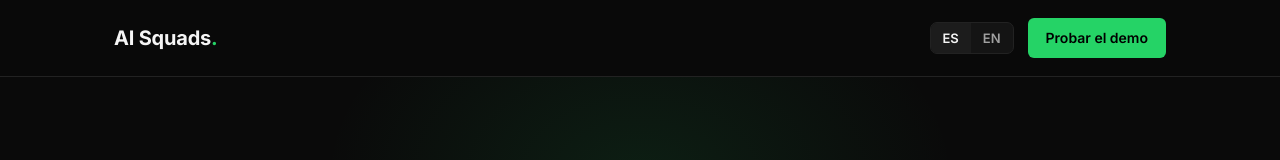
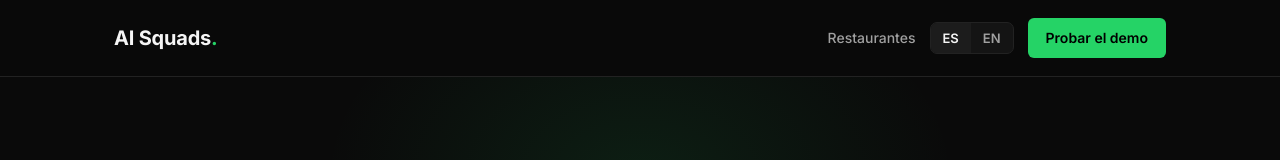
Before and after one commit to alexcomandari-spec/aisquads-site, a plain HTML site: page index.html in a window 1280 px wide. Shown: the top 160 px of the page. Drawn offline with Linux system fonts and the light colour scheme.

Commit message:
fix: add Restaurantes nav link + vercel.json cleanUrls (#5)
- Add visible Restaurantes link in homepage header nav (Colombian Spanish)
- Link uses /restaurantes (clean URL, no .html extension)
- Add vercel.json with cleanUrls:true so /restaurantes resolves (was 404)

Co-authored-by: Mia (AI Squads) <alex@aisquads.ai>

```diff
--- a/index.html
+++ b/index.html
@@ -715,6 +715,7 @@
     <nav>
       <a href="/" class="logo">AI Squads<span class="dot">.</span></a>
       <div class="nav-right">
+        <a href="/restaurantes" style="font-size:14px;font-weight:500;color:var(--muted);text-decoration:none;" data-i18n-es>Restaurantes</a>
         <div class="lang-toggle" role="group" aria-label="Language / Idioma">
           <button type="button" id="lang-es" aria-pressed="true" onclick="setLang('es')">ES</button>
           <button type="button" id="lang-en" aria-pressed="false" onclick="setLang('en')">EN</button>
```
Also changed, not shown: vercel.json (added).
